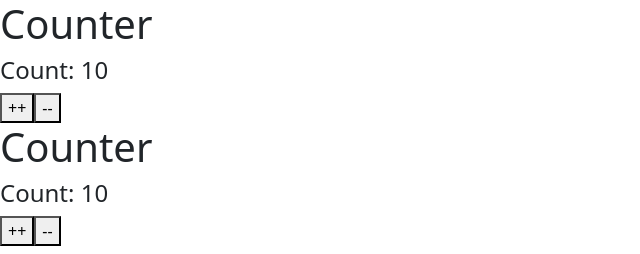
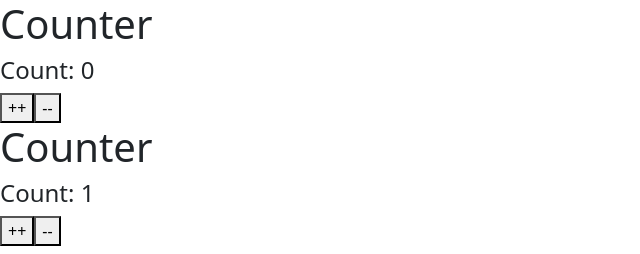
Before and after one commit to Mujib517/fsa-ui-b3, a React (Create React App) app: page / in a window 1280 px wide. Shown: the top 254 px of the page, without its empty margins (0-640 px from the left). Built offline with nearby package versions, Linux system fonts and the light colour scheme.

Commit message:
Counter with props

```diff
--- a/src/App.js
+++ b/src/App.js
@@ -9,9 +9,9 @@ import Counter from './Counter';
 const App = () => {
     // JSX
     return <div>
-        <Counter />
-        <Counter />
-        <Counter />
+        <Counter count={0} />
+        <Counter count={1} />
+        <Counter count={10} />
     </div>
 };
 
--- a/src/Counter.js
+++ b/src/Counter.js
@@ -1,13 +1,12 @@
 import React from 'react';
-
 class Counter extends React.Component {
     state = {
-        count: 10
+        count: 0
     };
 
-    constructor() {
-        super();
-
+    constructor(props) {
+        super(props);
+        this.state.count = this.props.count;
         // this.onInc = this.onInc.bind(this);
         // this.onDec = this.onDec.bind(this);
     }
```
